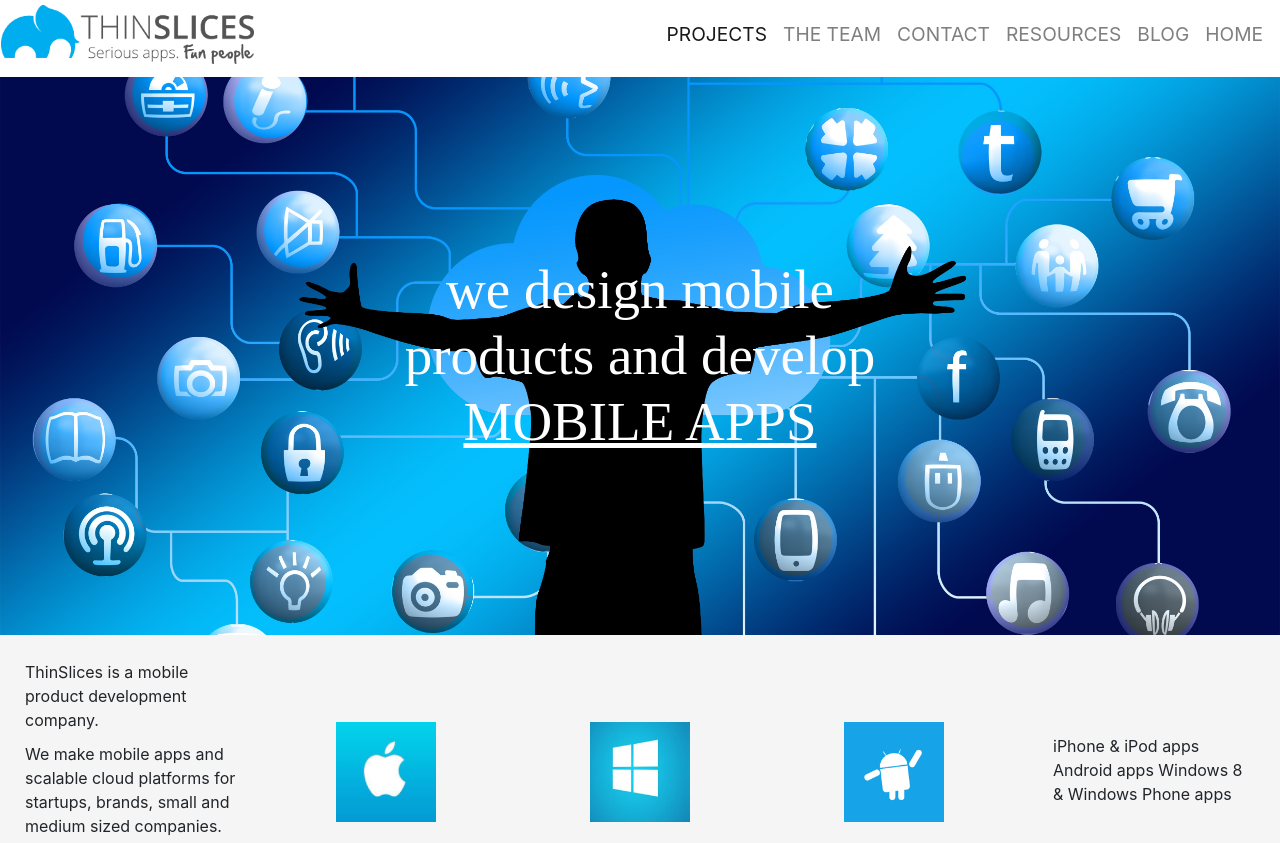
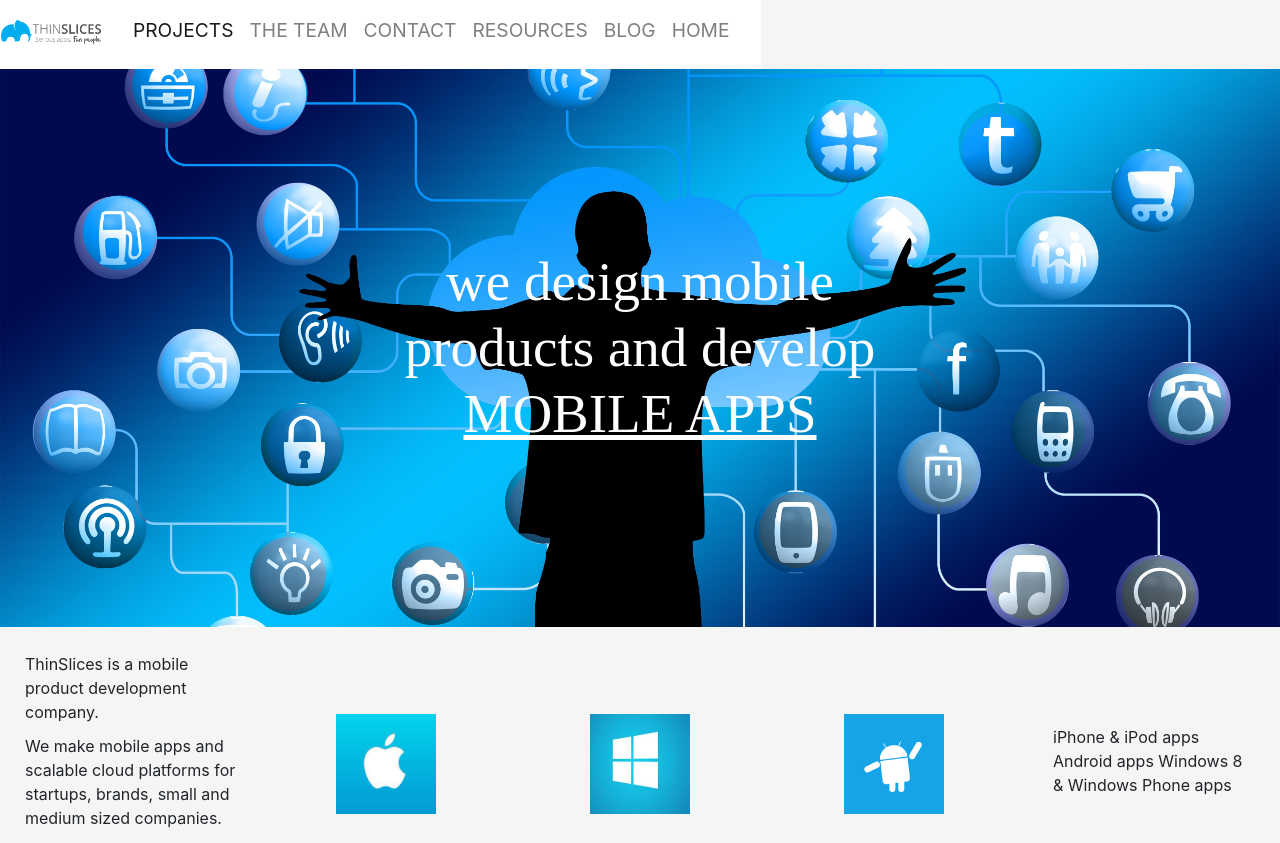
Before and after one commit to paulinaburchan/zadanie-domowe2, a plain HTML site: page index.html in a window 1280 px wide. Drawn offline with nearby package versions, Linux system fonts and the light colour scheme; a web font is replaced by a local one.

Commit message:
Update main.css

```diff
--- a/css/main.css
+++ b/css/main.css
@@ -5,8 +5,8 @@
   padding: 0;
 }
 .logo {
-  width: 40%;
-  height: 40%;
+  width: 100px;
+
 }
 .navigation {
   background-color: white!important;
```
